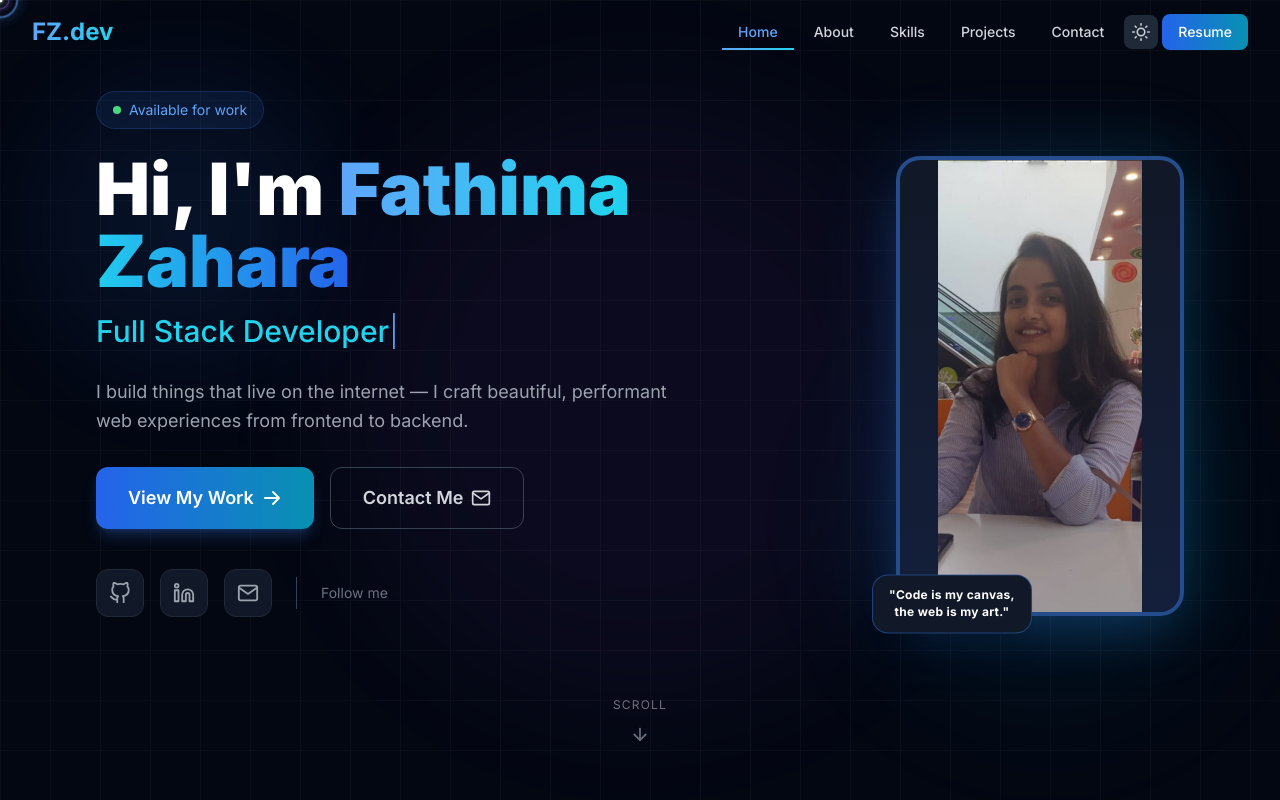
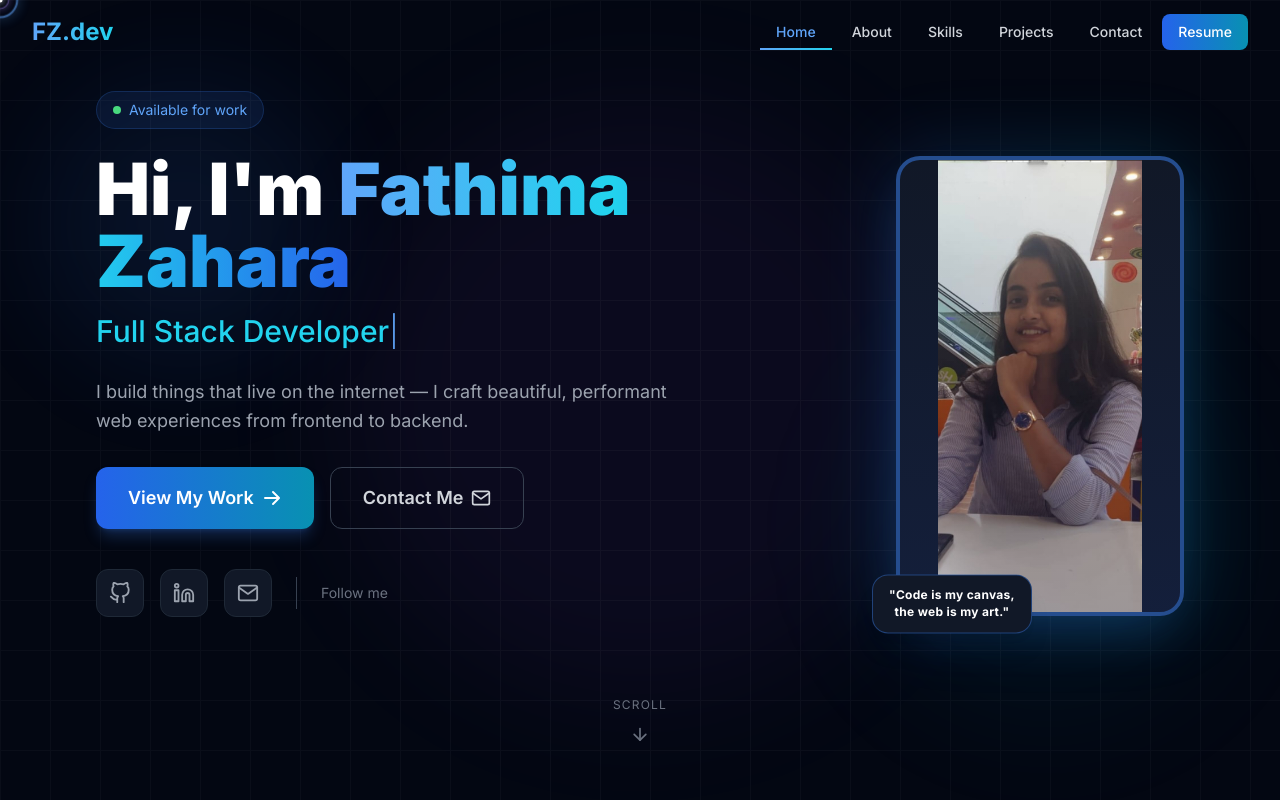
Before and after one commit to zaharaCodes/portfolio, a React (Create React App) app: page / in a window 1280 px wide. Shown: the top 800 px of the page. Built offline with nearby package versions, Linux system fonts and the light colour scheme.

Commit message:
remove dark mode toggle - dark only site

```diff
--- a/src/App.js
+++ b/src/App.js
@@ -43,7 +43,6 @@ const Loader = () => (
 
 function App() {
   const [loading, setLoading] = useState(true);
-  const [darkMode, setDarkMode] = useState(true); // ✅ ADD THIS
 
   useEffect(() => {
     const timer = setTimeout(() => {
@@ -52,23 +51,12 @@ function App() {
     return () => clearTimeout(timer);
   }, []);
 
-  // ✅ ADD THIS - applies dark class to html element
-  useEffect(() => {
-    if (darkMode) {
-      document.documentElement.classList.add('dark');
-    } else {
-      document.documentElement.classList.remove('dark');
-    }
-  }, [darkMode]);
-
   if (loading) return <Loader />;
 
   return (
-    // ✅ ADD dark class conditionally
-    <div className={`${darkMode ? 'bg-gray-950' : 'bg-white'} min-h-screen overflow-x-hidden transition-colors duration-300`}>
+    <div className="bg-gray-950 min-h-screen overflow-x-hidden">
       <Cursor />
-      {/* ✅ PASS darkMode props to Navbar */}
-      <Navbar darkMode={darkMode} setDarkMode={setDarkMode} />
+      <Navbar />
       <main>
         <Hero />
         <About />
--- a/src/components/Navbar.js
+++ b/src/components/Navbar.js
@@ -1,8 +1,8 @@
 import React, { useState, useEffect } from 'react';
 import { motion, AnimatePresence } from 'framer-motion';
-import { FiMenu, FiX, FiMoon, FiSun } from 'react-icons/fi';
+import { FiMenu, FiX } from 'react-icons/fi';
 
-const Navbar = ({ darkMode, setDarkMode }) => {
+const Navbar = () => {
   const [isOpen, setIsOpen] = useState(false);
   const [scrolled, setScrolled] = useState(false);
   const [activeSection, setActiveSection] = useState('home');
@@ -89,17 +89,7 @@ const Navbar = ({ darkMode, setDarkMode }) => {
               </motion.button>
             ))}
 
-            {/* Dark Mode Toggle */}
-            <motion.button
-              onClick={() => setDarkMode(!darkMode)}
-              className="ml-4 p-2 rounded-lg bg-gray-800 hover:bg-gray-700 text-gray-300 hover:text-white transition-all"
-              whileHover={{ scale: 1.1 }}
-              whileTap={{ scale: 0.9 }}
-            >
-              {darkMode ? <FiSun size={18} /> : <FiMoon size={18} />}
-            </motion.button>
-
-            {/* Resume Button */}
+            {/* ✅ Resume Button only - no dark mode toggle */}
             <motion.a
               href="/resume.pdf"
               target="_blank"
@@ -112,14 +102,7 @@ const Navbar = ({ darkMode, setDarkMode }) => {
           </div>
 
           {/* Mobile Menu Button */}
-          <div className="md:hidden flex items-center space-x-2">
-            <motion.button
-              onClick={() => setDarkMode(!darkMode)}
-              className="p-2 rounded-lg bg-gray-800 text-gray-300"
-              whileTap={{ scale: 0.9 }}
-            >
-              {darkMode ? <FiSun size={18} /> : <FiMoon size={18} />}
-            </motion.button>
+          <div className="md:hidden flex items-center">
             <motion.button
               onClick={() => setIsOpen(!isOpen)}
               className="p-2 rounded-lg bg-gray-800 text-gray-300 hover:text-white"
```
